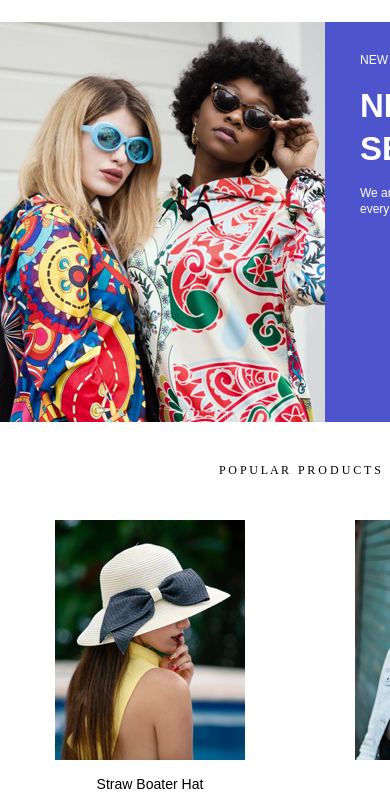
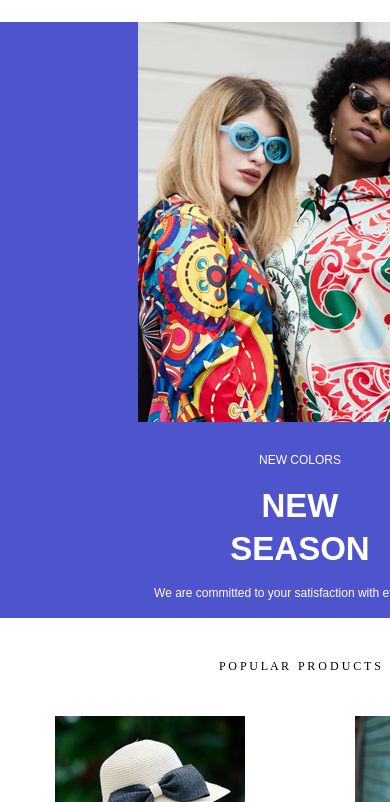
Before and after one commit to drelocatelli/EmailMarketing_Emkt, a plain HTML site: page complete.html in a window 390 px wide. Shown: the part 42-844 px from the top of the page. Drawn offline with Linux system fonts and the light colour scheme.

Commit message:
Update complete.html

```diff
--- a/complete.html
+++ b/complete.html
@@ -1,7 +1,6 @@
 <html xmlns="http://www.w3.org/1999/xhtml" xmlns:v="urn:schemas-microsoft-com:vml" xmlns:o="urn:schemas-microsoft-com:office:office" lang="en" xml:lang="en" style="width: 100%;"><head>
 
     <title>Emkt Base</title>
-  <script src="emkt_converter.js"></script>
 
     <meta http-equiv="Content-Type" content="text/html; charset=utf-8"> <!--[if !mso><!--> <meta http-equiv="X-UA-Compatible" content="IE=edge"> <!--<![endif--> <meta content="width=device-width; initial-scale=1.0; maximum-scale=1.0; user-scalable=no;" name="viewport"> <meta name="viewport" content="width=device-width"> <meta name="x-apple-disable-message-reformatting"> <meta name="format-detection" content="telephone=no"> <meta name="color-scheme" content="light dark">
         <style type="text/css">
@@ -302,12 +301,11 @@
 
         </td></tr></tbody></table>
         <!-- desktop -->
-      <!-- mobile -->
-      <table align="center" cellpadding="0" class="table100 darkmode mobshow" role="presentation" style="display: none;"><tbody><tr style="text-align: center;"><td class="fs-small text-1">
-        <table align="center" cellpadding="0" class="table100 darkmode" role="presentation"><tbody><tr style="background: rgb(78, 84, 203); color: rgb(255, 255, 255);"><td class="fs-small text-1">
-          <img style="display:inline-block;text-decoration: none;-ms-interpolation-mode: bicubic;color: #000000;font-family: Arial, sans-serif;font-size: 11px;line-height: 3px;" src="img/t3_image1.jpg" alt="modelos" border="0">
+        <table align="center" cellpadding="0" class="table100 darkmode mobshow" role="presentation" style="display: none;"><tbody><tr><td class="fs-small text-1">
+          <table align="center" cellpadding="0" class="table100 darkmode" role="presentation"><tbody><tr style="text-align: center; background: rgb(78, 84, 203); color: rgb(255, 255, 255);"><td class="fs-small text-1">
+            <img style="display:inline-block; text-decoration: none; -ms-interpolation-mode: bicubic; color: #000000; font-family: Arial, sans-serif;font-size: 11px; line-height:1;" src="img/t3_image1.jpg" alt="modelos" border="0">
           </td></tr></tbody></table>
-        <table align="center" cellpadding="0" class="table100 darkmode" role="presentation"><tbody><tr style="text-align: center; background: rgb(78, 84, 203); color: rgb(255, 255, 255);"><td class="fs-small text-1" valign="top" style="padding: 15px 0px;padding-bottom: 0;width: 40%;border: 0;margin: 0;">
+          <table align="center" cellpadding="0" class="table100 darkmode" role="presentation"><tbody><tr style="text-align: center; background: rgb(78, 84, 203); color: rgb(255, 255, 255);"><td class="fs-small text-1" valign="top" style="padding: 15px 0px; padding-bottom: 0; width: 40%;">
                 <p>NEW COLORS</p><br><br>
                 <h1 style="font-size:33px;">NEW</h1>
                 <h1 style="font-size:33px;">SEASON</h1>
@@ -315,7 +313,6 @@
 
           </td></tr></tbody></table>
         </td></tr></tbody></table>
-      <!-- mobile -->
 
       </td></tr></tbody></table>
     <!-- HEADER -->
--- a/emkt_converter.js
+++ b/emkt_converter.js
@@ -334,6 +334,8 @@ window.onload = function(){
         tableClass.removeAttribute('table-class')
         if(tableClass.classList.contains('mobshow')){
             tableClass.style.display = 'none'
+            let trMobile = tableClass.childNodes[0].childNodes[0].outerHTML
+            trMobile = `<!--[if !mso]><!-->${trMobile}<!--<![endif]-->`
         }
     })
 
@@ -402,6 +404,4 @@ window.onload = function(){
         img.setAttribute("border", "0")
     })
 
-    let html = document.querySelector('html')
-
 }
```
Also changed, not shown: minified.html (+2 -4 lines). Lines whose indentation alone changed are shown as unchanged.
